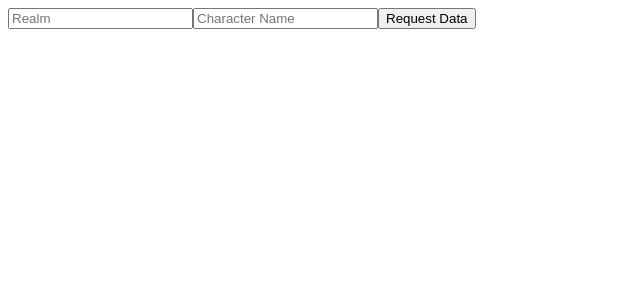
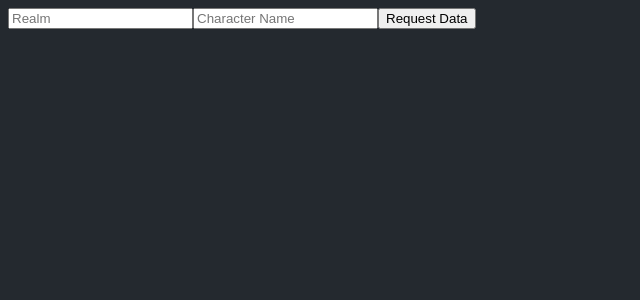
Before and after one commit to SiverDX/wow, a React (Create React App) app: page / in a window 1280 px wide. Shown: the top 300 px of the page, without its empty margins (0-640 px from the left). Built offline with nearby package versions, Linux system fonts and the light colour scheme.

Commit message:
made colors more bearable + fixed some console.* statements

```diff
--- a/src/App.css
+++ b/src/App.css
@@ -1,9 +1,14 @@
+html {
+  background: #24292f;
+  color: #c5c5c7;
+}
+
+h1 {
+  text-align: center;
+}
+
 .image-container {
   display: flex;
   flex-flow: row wrap;
   justify-content: space-around;
 }
-
-h1 {
-  text-align: center;
-}
--- a/src/api/fetchCollection.js
+++ b/src/api/fetchCollection.js
@@ -33,7 +33,7 @@ async function requestData(requestParameters) {
     let data = await response.json();
 
     if (data.code) {
-        console.error(`request to API (${requestParameters.apiURL}) failed: ${data}`);
+        console.error(`request to API (${requestParameters.apiURL}) failed:`, data);
 
         return null;
     }
--- a/src/components/Collections.jsx
+++ b/src/components/Collections.jsx
@@ -34,7 +34,7 @@ export default class Collections extends React.Component {
         let character = document.getElementById('characterInput').value.toLowerCase();
 
         if (!(realm && character)) {
-            console.warn(`realm (${realm}) and / or character (${realm}) not set`);
+            console.warn(`realm (${realm}) and / or character (${character}) not set`);
 
             return;
         }
```
